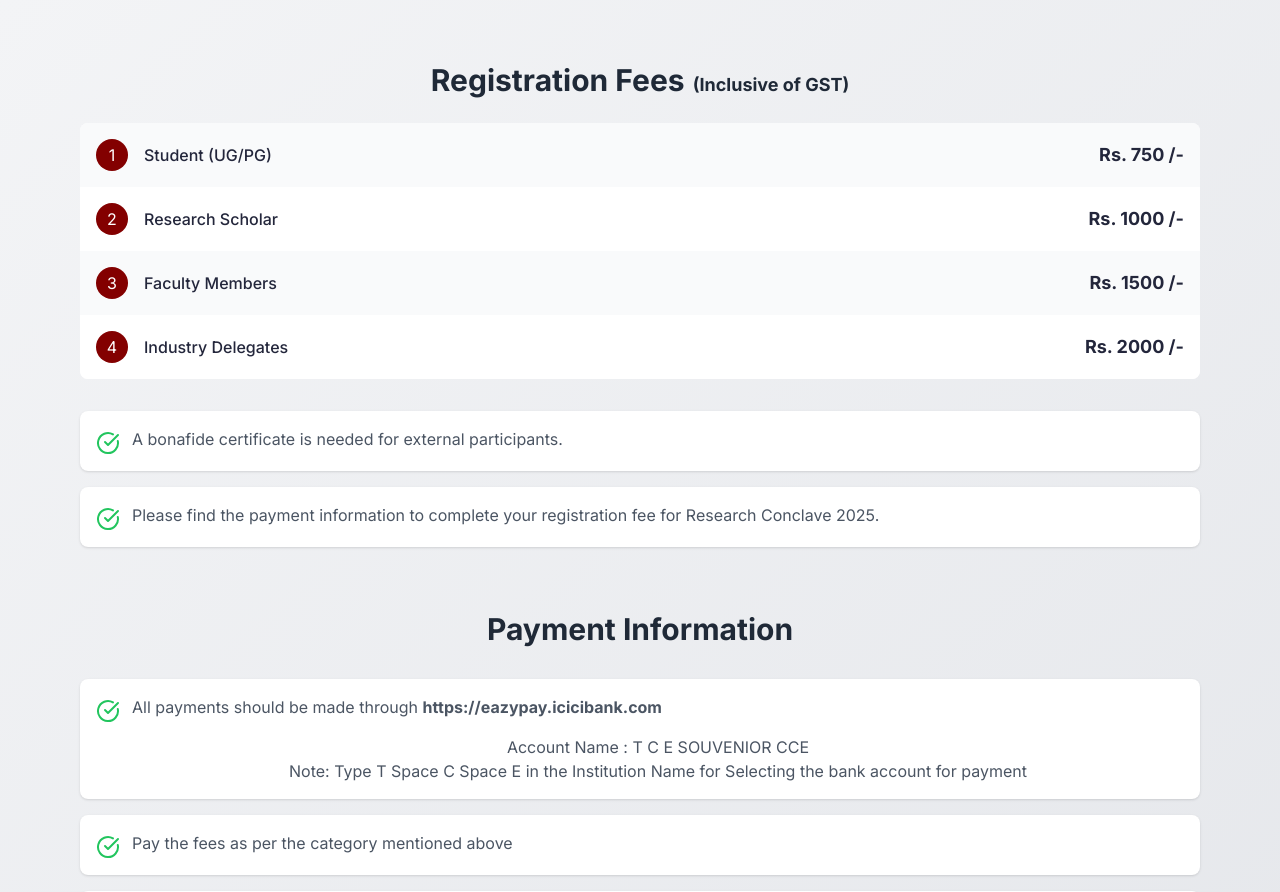
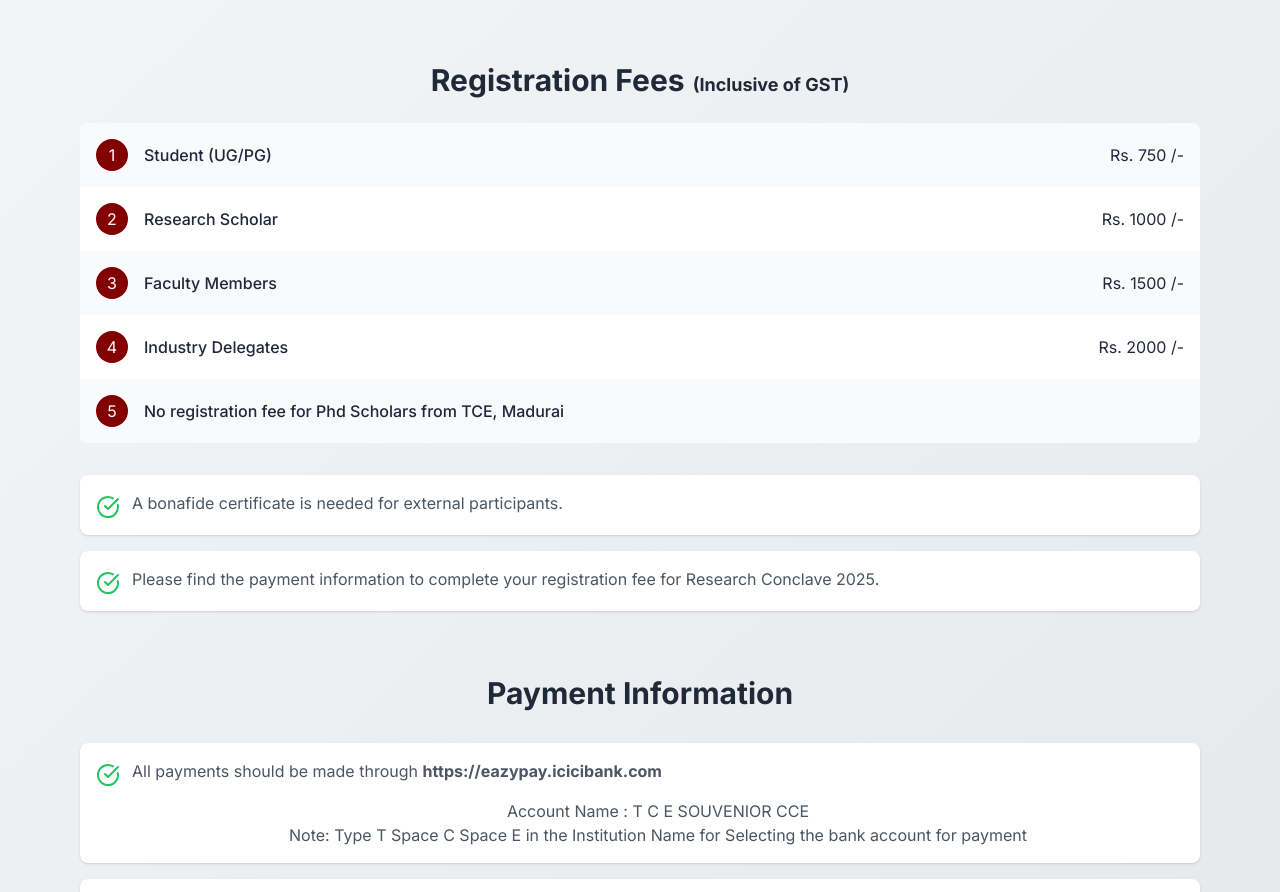
Before and after one commit to kmrsanthosh/TCEResearchConclave, a Next.js app: page / in a window 1280 px wide. Shown: the part 6872-7764 px from the top of the page. Built offline with nearby package versions, Linux system fonts and the light colour scheme.

Commit message:
Added 5th point in Registration Fees

```diff
--- a/components/RegistrationFeesTable.tsx
+++ b/components/RegistrationFeesTable.tsx
@@ -4,7 +4,7 @@ import { CheckCircle } from "lucide-react";
 
 interface FeeEntry {
   category: string;
-  fee: string;
+  fee?: string;
 }
 
 const feeData: FeeEntry[] = [
@@ -12,6 +12,7 @@ const feeData: FeeEntry[] = [
   { category: "Research Scholar", fee: "Rs. 1000 /-" },
   { category: "Faculty Members", fee: "Rs. 1500 /-" },
   { category: "Industry Delegates", fee: "Rs. 2000 /-" },
+  { category: "No registration fee for Phd Scholars from TCE, Madurai" },
 ];
 
 const RegistrationFeesTable: React.FC = () => {
@@ -48,7 +49,9 @@ const RegistrationFeesTable: React.FC = () => {
                 </span>
                 <span className="font-medium">{entry.category}</span>
               </div>
-              <span className="text-lg font-bold">{entry.fee}</span>
+              {entry.fee ?? (
+                <span className="text-lg font-bold">{entry.fee}</span>
+              )}
             </motion.div>
           ))}
         </motion.div>
```
